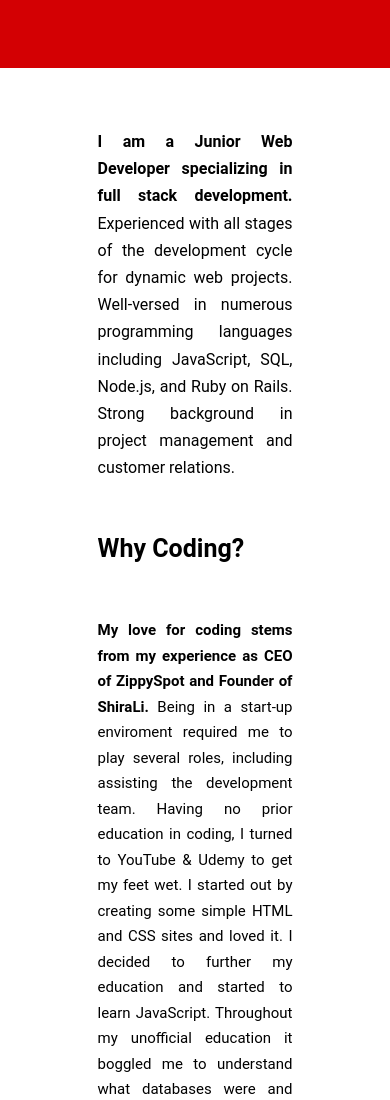
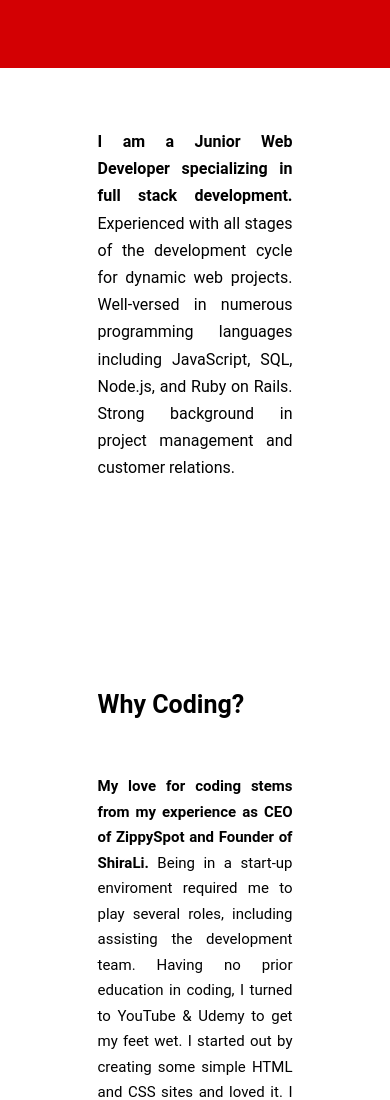
Before and after one commit to issacg1/issac.github.io, a plain HTML site: page index.html in a window 390 px wide. Shown: the part 1620-2720 px from the top of the page. Drawn offline with nearby package versions, Linux system fonts and the light colour scheme.

Commit message:
minor mobile ui issues and auto top 0 page relaod

```diff
--- a/js/main.js
+++ b/js/main.js
@@ -6,7 +6,7 @@ function openNewWindow(url){
 
 $(document).ready(function(){
 		console.log("up and running!");
-		// $(window).scrollTop(0);
+		$(window).scrollTop(0);
 
 		var width = $(window).width();
 
--- a/style/media.css
+++ b/style/media.css
@@ -250,7 +250,7 @@
 		height: 84px;
 		width: 50vw;
 		margin-left: 25%;
-		padding-bottom: 40%;
+		padding-bottom: 80%;
 	}
 
 	.headerText2{
@@ -265,7 +265,7 @@
 		width: 50vw;
 		margin-left: 25%;
 		font-size: 15px;
-		padding-bottom: 70%;
+		padding-bottom: 110%;
 	}
 
 	.headerText3{
```
